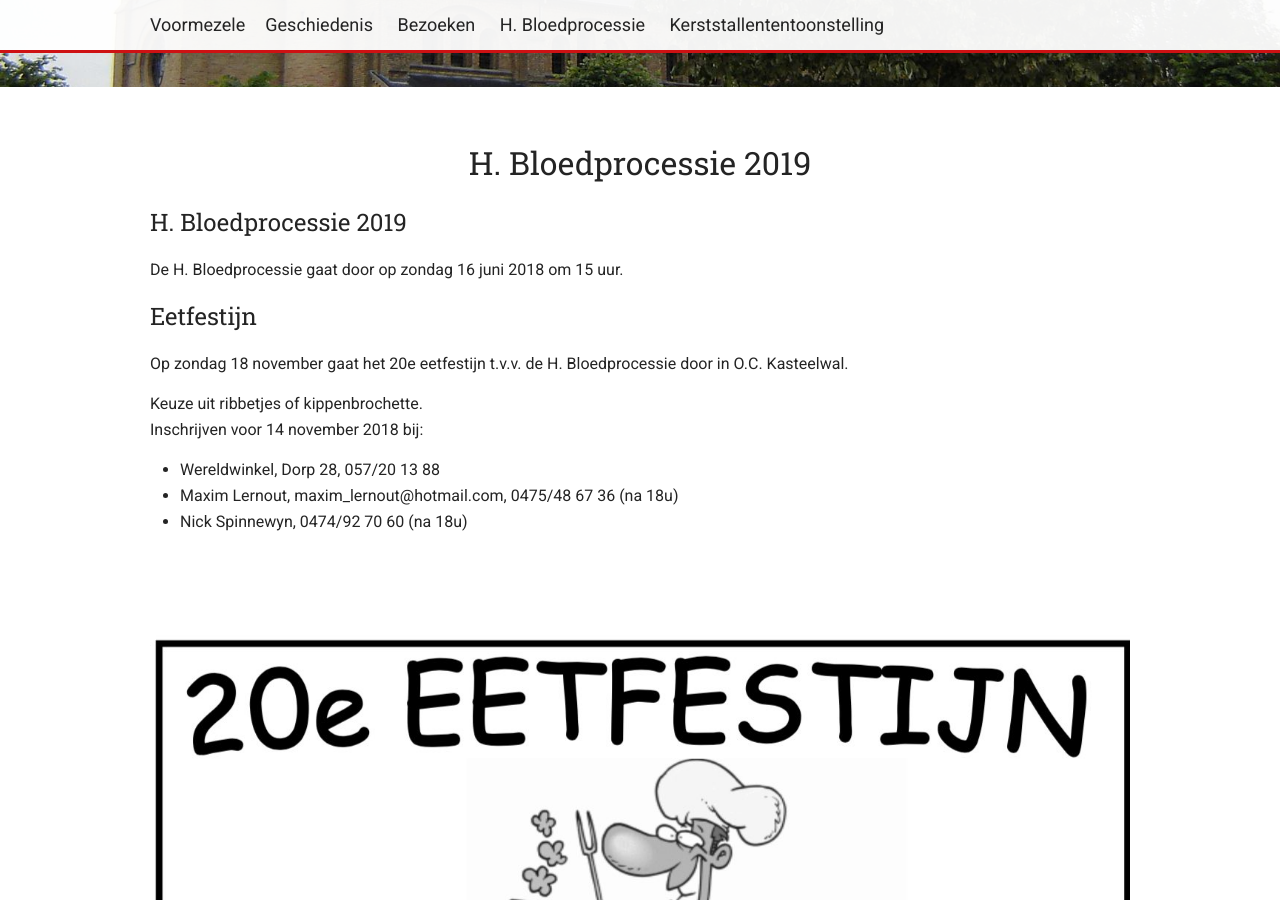
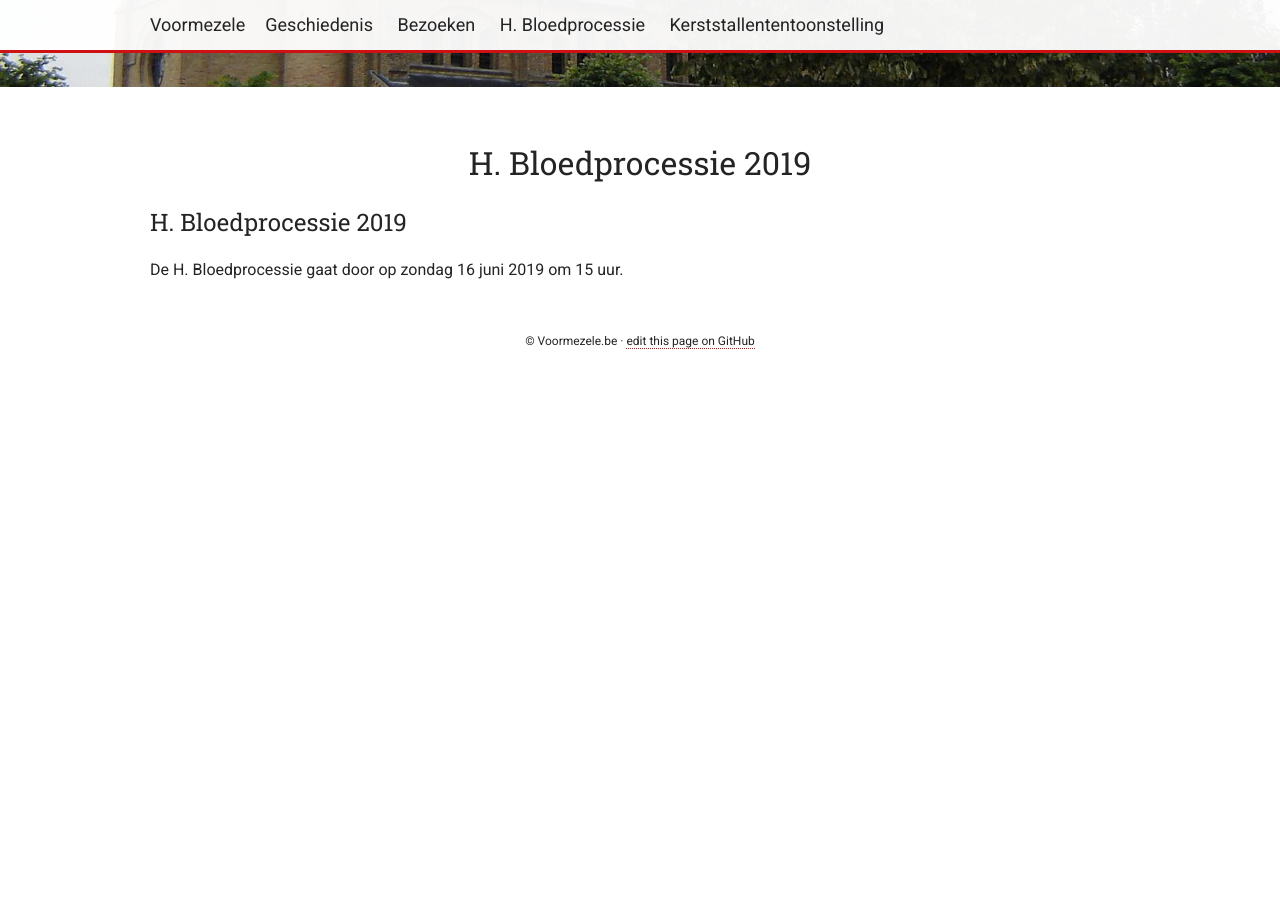
Before and after one commit to dannycuvelier/voormezele.github.io, a Jekyll site: the page built from hbloedprocessie-2019.md, in a window 1280 px wide and 900 px high, scrolled down 488 px. Built offline with Jekyll 4.4.1, drawn with Linux system fonts in a browser that asks for light colours; after the commit the page ends 900 px from its top, so only the background shows below that.

Commit message:
Update hbloedprocessie-2019.md

```diff
--- a/hbloedprocessie-2019.md
+++ b/hbloedprocessie-2019.md
@@ -5,19 +5,4 @@ layout: page
 
 ## H. Bloedprocessie 2019
 
-De H. Bloedprocessie gaat door op zondag 16 juni 2018 om 15 uur.
-
-
-## Eetfestijn
-
-Op zondag 18 november gaat het 20e eetfestijn t.v.v. de H. Bloedprocessie door in O.C. Kasteelwal.
-
-Keuze uit ribbetjes of kippenbrochette.<br />
-Inschrijven voor 14 november 2018 bij:
-- Wereldwinkel, Dorp 28, 057/20 13 88
-- Maxim Lernout, maxim_lernout@hotmail.com, 0475/48 67 36 (na 18u)
-- Nick Spinnewyn, 0474/92 70 60 (na 18u)
-
-<div style="text-align: center; margin: 100px 0">
-    <img src="./public/assets/eetfestijn-2018.jpg" alt="Affiche eetfestijn 2018" />
-</div>
+De H. Bloedprocessie gaat door op zondag 16 juni 2019 om 15 uur.
```
